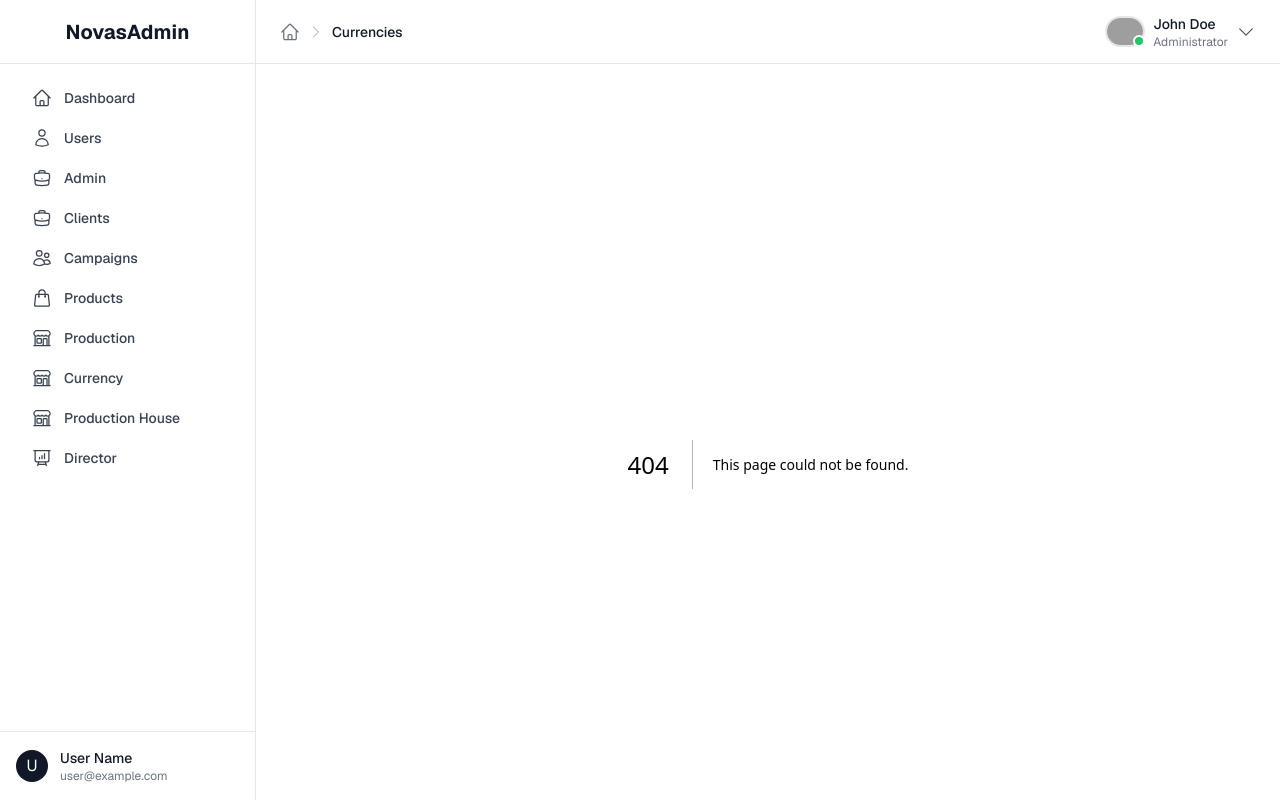
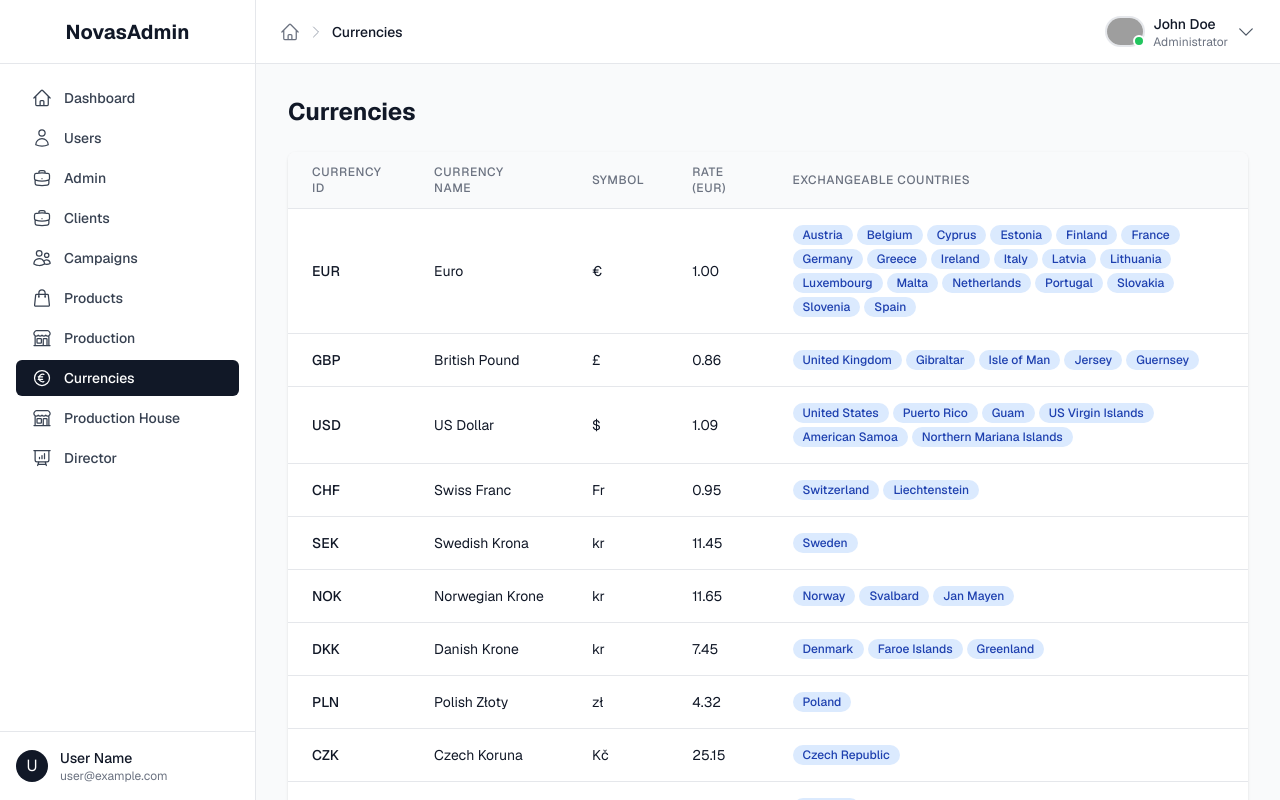
Before and after one commit to einfoengine/novasadmin, a Next.js app: page /currencies in a window 1280 px wide. Before the commit this address had no page. Built offline with nearby package versions, Linux system fonts and the light colour scheme; grey boxes are pictures that could not be loaded.

Commit message:
Currency in progress

```diff
--- /dev/null
+++ b/public/currencies.json
@@ -0,0 +1,126 @@
+{
+  "currencies": [
+    {
+      "currencyId": "EUR",
+      "currencyName": "Euro",
+      "rateAgainstEuro": 1.00,
+      "symbol": "€",
+      "exchangeableCountries": [
+        "Austria",
+        "Belgium",
+        "Cyprus",
+        "Estonia",
+        "Finland",
+        "France",
+        "Germany",
+        "Greece",
+        "Ireland",
+        "Italy",
+        "Latvia",
+        "Lithuania",
+        "Luxembourg",
+        "Malta",
+        "Netherlands",
+        "Portugal",
+        "Slovakia",
+        "Slovenia",
+        "Spain"
+      ]
+    },
+    {
+      "currencyId": "GBP",
+      "currencyName": "British Pound",
+      "rateAgainstEuro": 0.86,
+      "symbol": "£",
+      "exchangeableCountries": [
+        "United Kingdom",
+        "Gibraltar",
+        "Isle of Man",
+        "Jersey",
+        "Guernsey"
+      ]
+    },
+    {
+      "currencyId": "USD",
+      "currencyName": "US Dollar",
+      "rateAgainstEuro": 1.09,
+      "symbol": "$",
+      "exchangeableCountries": [
+        "United States",
+        "Puerto Rico",
+        "Guam",
+        "US Virgin Islands",
+        "American Samoa",
+        "Northern Mariana Islands"
+      ]
+    },
+    {
+      "currencyId": "CHF",
+      "currencyName": "Swiss Franc",
+      "rateAgainstEuro": 0.95,
+      "symbol": "Fr",
+      "exchangeableCountries": [
+        "Switzerland",
+        "Liechtenstein"
+      ]
+    },
+    {
+      "currencyId": "SEK",
+      "currencyName": "Swedish Krona",
+      "rateAgainstEuro": 11.45,
+      "symbol": "kr",
+      "exchangeableCountries": [
+        "Sweden"
+      ]
+    },
+    {
+      "currencyId": "NOK",
+      "currencyName": "Norwegian Krone",
+      "rateAgainstEuro": 11.65,
+      "symbol": "kr",
+      "exchangeableCountries": [
+        "Norway",
+        "Svalbard",
+        "Jan Mayen"
+      ]
+    },
+    {
+      "currencyId": "DKK",
+      "currencyName": "Danish Krone",
+      "rateAgainstEuro": 7.45,
+      "symbol": "kr",
+      "exchangeableCountries": [
+        "Denmark",
+        "Faroe Islands",
+        "Greenland"
+      ]
+    },
+    {
+      "currencyId": "PLN",
+      "currencyName": "Polish Złoty",
+      "rateAgainstEuro": 4.32,
+      "symbol": "zł",
+      "exchangeableCountries": [
+        "Poland"
+      ]
+    },
+    {
+      "currencyId": "CZK",
+      "currencyName": "Czech Koruna",
+      "rateAgainstEuro": 25.15,
+      "symbol": "Kč",
+      "exchangeableCountries": [
+        "Czech Republic"
+      ]
+    },
+    {
+      "currencyId": "HUF",
+      "currencyName": "Hungarian Forint",
+      "rateAgainstEuro": 395.45,
+      "symbol": "Ft",
+      "exchangeableCountries": [
+        "Hungary"
+      ]
+    }
+  ]
+}
--- a/src/app/components/Sidebar.tsx
+++ b/src/app/components/Sidebar.tsx
@@ -3,7 +3,7 @@
 import { useState, useEffect } from 'react';
 import Link from 'next/link';
 import { usePathname } from 'next/navigation';
-import { HomeIcon, UserIcon, BriefcaseIcon, UsersIcon, BuildingStorefrontIcon, PresentationChartBarIcon, ShoppingBagIcon } from '@heroicons/react/24/outline';
+import { HomeIcon, UserIcon, BriefcaseIcon, UsersIcon, BuildingStorefrontIcon, PresentationChartBarIcon, ShoppingBagIcon, GlobeEuropeAfricaIcon, CurrencyBangladeshiIcon, CurrencyEuroIcon } from '@heroicons/react/24/outline';
 
 const tabs = [
   { name: 'Dashboard', href: '/dashboard', icon: HomeIcon },
@@ -13,7 +13,7 @@ const tabs = [
   { name: 'Campaigns', href: '/campaigns', icon: UsersIcon },
   { name: 'Products', href: '/products', icon: ShoppingBagIcon },
   { name: 'Production', href: '/production', icon: BuildingStorefrontIcon },
-  { name: 'Currency', href: '/currency', icon: BuildingStorefrontIcon },
+  { name: 'Currencies', href: '/currencies', icon: CurrencyEuroIcon },
   { name: 'Production House', href: '/production-house', icon: BuildingStorefrontIcon },
   { name: 'Director', href: '/director', icon: PresentationChartBarIcon },
 ];
--- /dev/null
+++ b/src/app/currencies/page.tsx
@@ -0,0 +1,114 @@
+"use client";
+
+import { useState, useEffect } from "react";
+import { toast } from "react-hot-toast";
+
+interface Currency {
+  currencyId: string;
+  currencyName: string;
+  rateAgainstEuro: number;
+  symbol: string;
+  exchangeableCountries: string[];
+}
+
+export default function CurrenciesPage() {
+  const [currencies, setCurrencies] = useState<Currency[]>([]);
+  const [loading, setLoading] = useState(true);
+
+  useEffect(() => {
+    const fetchCurrencies = async () => {
+      try {
+        const response = await fetch('/currencies.json');
+        const data = await response.json();
+        setCurrencies(data.currencies);
+      } catch (error) {
+        console.error('Error fetching currencies:', error);
+        toast.error('Failed to load currency data');
+      } finally {
+        setLoading(false);
+      }
+    };
+
+    fetchCurrencies();
+  }, []);
+
+  if (loading) {
+    return (
+      <div className="min-h-screen bg-gray-50 p-8">
+        <div className="max-w-7xl mx-auto">
+          <div className="animate-pulse">
+            <div className="h-8 bg-gray-200 rounded w-1/4 mb-4"></div>
+            <div className="h-4 bg-gray-200 rounded w-3/4 mb-2"></div>
+            <div className="h-4 bg-gray-200 rounded w-1/2"></div>
+          </div>
+        </div>
+      </div>
+    );
+  }
+
+  return (
+    <div className="min-h-screen bg-gray-50 p-8">
+      <div className="max-w-7xl mx-auto">
+        <div className="flex justify-between items-center mb-6">
+          <h1 className="text-2xl font-bold text-gray-900">Currencies</h1>
+        </div>
+
+        <div className="bg-white rounded-lg shadow overflow-hidden">
+          <div className="overflow-x-auto">
+            <table className="min-w-full divide-y divide-gray-200">
+              <thead className="bg-gray-50">
+                <tr>
+                  <th scope="col" className="px-6 py-3 text-left text-xs font-medium text-gray-500 uppercase tracking-wider">
+                    Currency ID
+                  </th>
+                  <th scope="col" className="px-6 py-3 text-left text-xs font-medium text-gray-500 uppercase tracking-wider">
+                    Currency Name
+                  </th>
+                  <th scope="col" className="px-6 py-3 text-left text-xs font-medium text-gray-500 uppercase tracking-wider">
+                    Symbol
+                  </th>
+                  <th scope="col" className="px-6 py-3 text-left text-xs font-medium text-gray-500 uppercase tracking-wider">
+                    Rate (EUR)
+                  </th>
+                  <th scope="col" className="px-6 py-3 text-left text-xs font-medium text-gray-500 uppercase tracking-wider">
+                    Exchangeable Countries
+                  </th>
+                </tr>
+              </thead>
+              <tbody className="bg-white divide-y divide-gray-200">
+                {currencies.map((currency) => (
+                  <tr key={currency.currencyId} className="hover:bg-gray-50">
+                    <td className="px-6 py-4 whitespace-nowrap text-sm font-medium text-gray-900">
+                      {currency.currencyId}
+                    </td>
+                    <td className="px-6 py-4 whitespace-nowrap text-sm text-gray-900">
+                      {currency.currencyName}
+                    </td>
+                    <td className="px-6 py-4 whitespace-nowrap text-sm text-gray-900">
+                      {currency.symbol}
+                    </td>
+                    <td className="px-6 py-4 whitespace-nowrap text-sm text-gray-900">
+                      {currency.rateAgainstEuro.toFixed(2)}
+                    </td>
+                    <td className="px-6 py-4 text-sm text-gray-900">
+                      <div className="flex flex-wrap gap-1">
+                        {currency.exchangeableCountries.map((country, index) => (
+                          <span
+                            key={index}
+                            className="inline-flex items-center px-2.5 py-0.5 rounded-full text-xs font-medium bg-blue-100 text-blue-800"
+                          >
+                            {country}
+                          </span>
+                        ))}
+                      </div>
+                    </td>
+                  </tr>
+                ))}
+              </tbody>
+            </table>
+          </div>
+        </div>
+      </div>
+    </div>
+  );
+}
```
